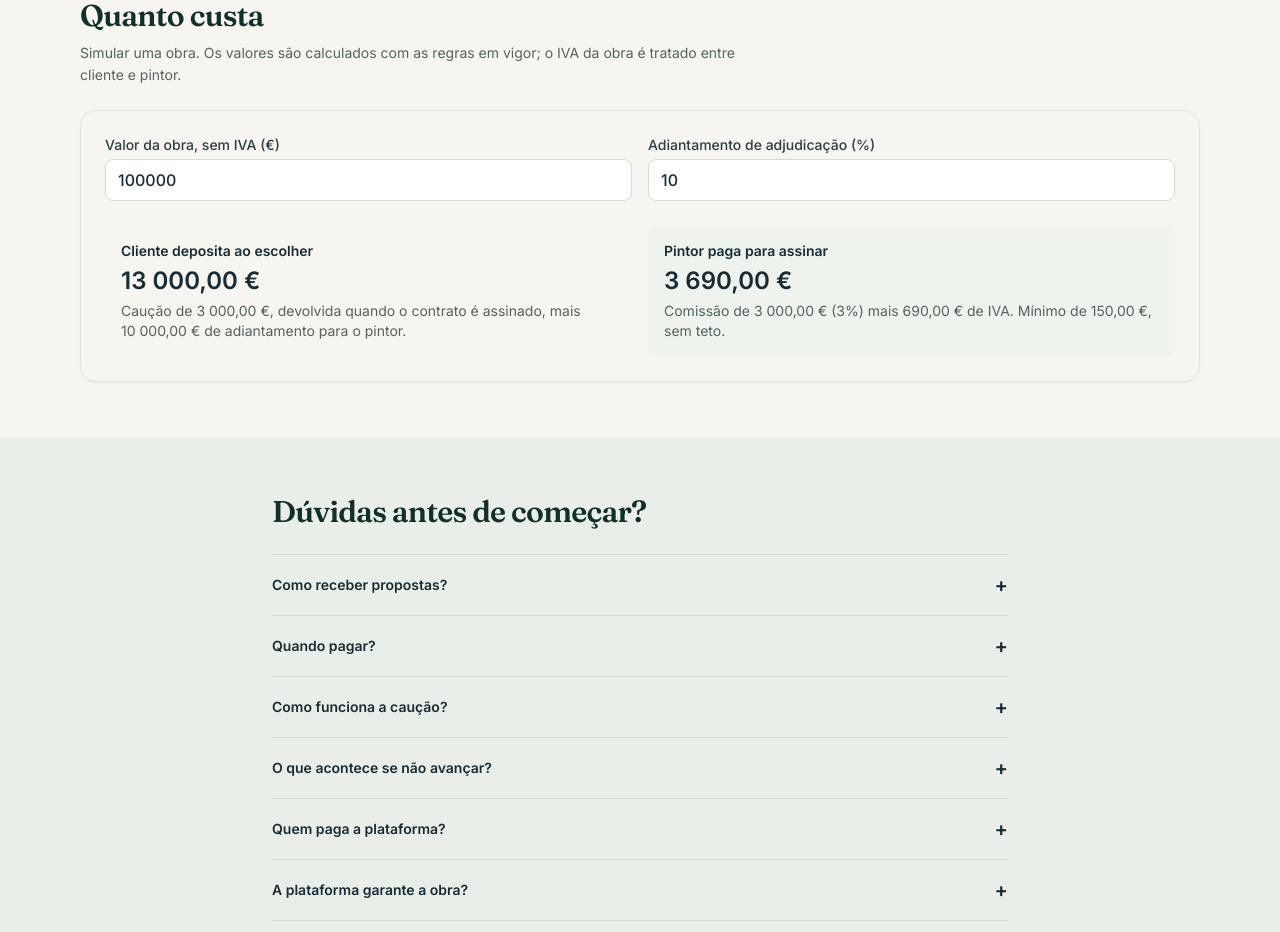
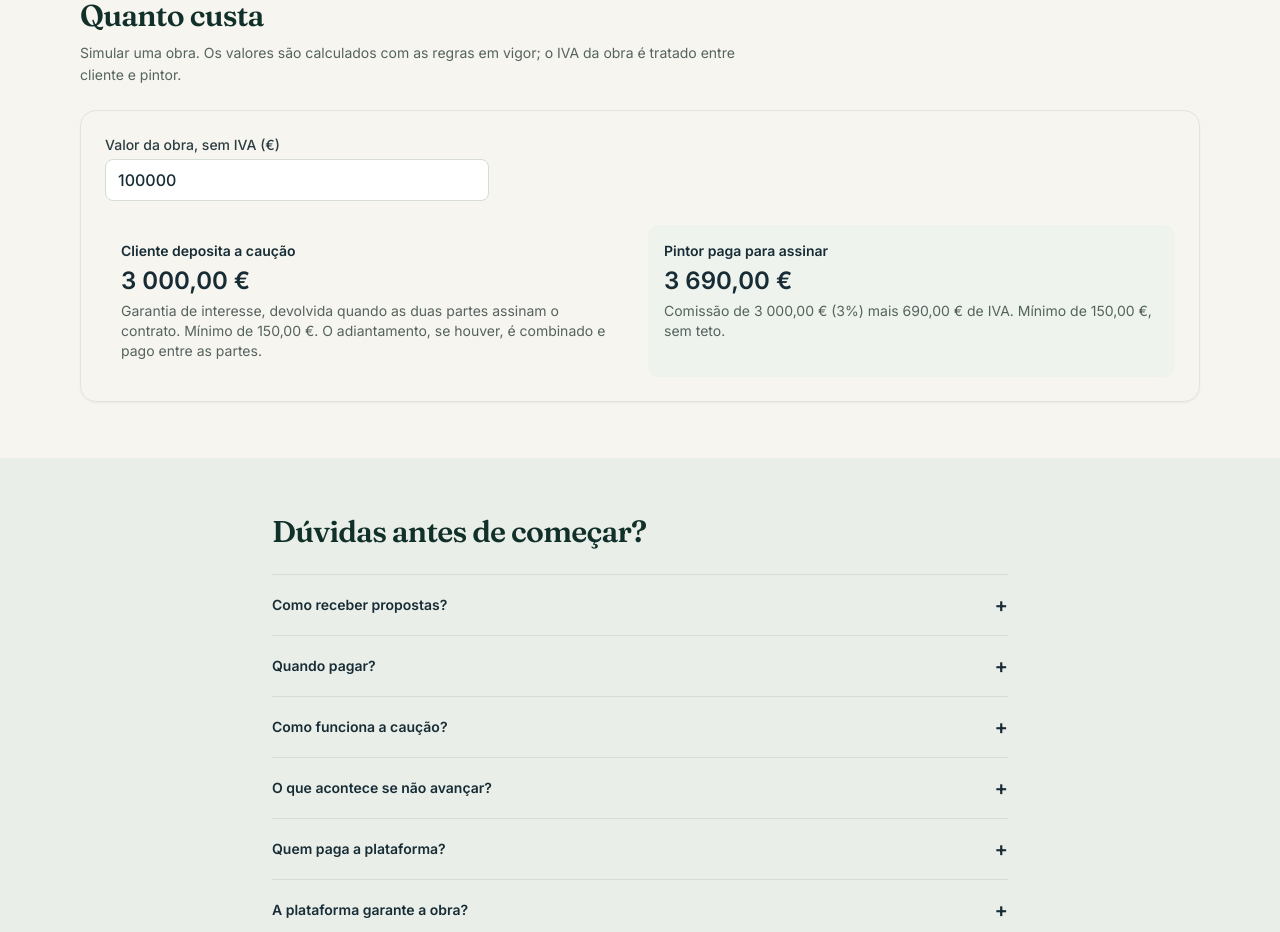
Before and after one commit to nunomarujo/paintit, a Next.js app: page / in a window 1280 px wide. Shown: the part 2420-3352 px from the top of the page. Built offline with nearby package versions, Linux system fonts and the light colour scheme.

Commit message:
Simulador: caução e comissão sem adiantamento (pago fora da plataforma)
Co-Authored-By: Claude Sonnet 5.5 <noreply@anthropic.com>
Claude-Session: https://claude.ai/code/session_01SPDKY3VBD8WnLPQg8GohVX

```diff
--- a/src/components/FeeSimulator.tsx
+++ b/src/components/FeeSimulator.tsx
@@ -13,20 +13,17 @@ function parseEuros(text: string): number | null {
 
 export function FeeSimulator() {
   const [value, setValue] = useState('100000');
-  const [advance, setAdvance] = useState('10');
   const base = parseEuros(value);
-  const advancePct = parseEuros(advance);
-  const valid = base !== null && advancePct !== null && advancePct <= 100;
+  const valid = base !== null;
 
   const baseCents = valid ? euros(base) : 0;
-  const advanceCents = valid ? Math.round((baseCents * advancePct) / 100) : 0;
   const fee = painterFee(baseCents, CURRENT_RULES);
   const guarantee = clientGuarantee(baseCents, CURRENT_RULES);
   const rate = effectiveRate(baseCents, CURRENT_RULES);
 
   return (
     <div className="rounded-2xl border border-slate-200 p-6 shadow-sm">
-      <div className="grid gap-4 sm:grid-cols-2">
+      <div className="max-w-sm">
         <label className="block text-sm font-medium text-slate-700">
           Valor da obra, sem IVA (€)
           <input
@@ -36,25 +33,16 @@ export function FeeSimulator() {
             className="mt-1 w-full rounded-lg border border-slate-300 px-3 py-2 text-base"
           />
         </label>
-        <label className="block text-sm font-medium text-slate-700">
-          Adiantamento de adjudicação (%)
-          <input
-            inputMode="decimal"
-            value={advance}
-            onChange={(e) => setAdvance(e.target.value)}
-            className="mt-1 w-full rounded-lg border border-slate-300 px-3 py-2 text-base"
-          />
-        </label>
       </div>
 
       {valid ? (
         <dl className="mt-6 grid gap-4 sm:grid-cols-2">
           <div className="rounded-xl bg-slate-50 p-4">
-            <dt className="text-sm font-semibold text-slate-900">Cliente deposita ao escolher</dt>
-            <dd className="mt-1 text-2xl font-semibold">{formatEuros(guarantee + advanceCents)}</dd>
+            <dt className="text-sm font-semibold text-slate-900">Cliente deposita a caução</dt>
+            <dd className="mt-1 text-2xl font-semibold">{formatEuros(guarantee)}</dd>
             <dd className="mt-1 text-sm text-slate-600">
-              Caução de {formatEuros(guarantee)}, devolvida quando o contrato é assinado
-              {advanceCents > 0 ? `, mais ${formatEuros(advanceCents)} de adiantamento para o pintor` : ''}.
+              Garantia de interesse, devolvida quando as duas partes assinam o contrato. Mínimo de{' '}
+              {formatEuros(CURRENT_RULES.guaranteeMinCents)}. O adiantamento, se houver, é combinado e pago entre as partes.
             </dd>
           </div>
           <div className="rounded-xl bg-tinta-50 p-4">
@@ -68,7 +56,7 @@ export function FeeSimulator() {
           </div>
         </dl>
       ) : (
-        <p className="mt-6 text-sm text-red-700">Indique um valor válido e uma percentagem entre 0 e 100.</p>
+        <p className="mt-6 text-sm text-red-700">Indique um valor válido.</p>
       )}
     </div>
   );
```
